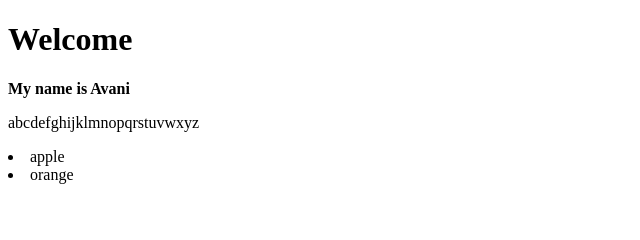
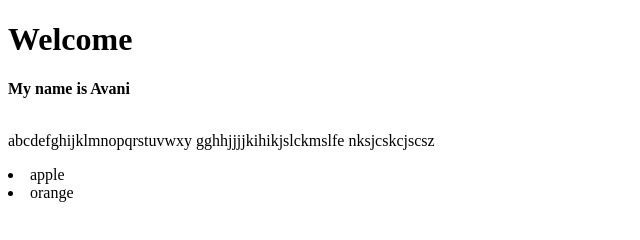
Before and after one commit to avanisheth27/todo_2017Fall, a plain HTML site: page index.html in a window 1280 px wide. Shown: the whole page, without its empty margins (0-640 px from the left). Drawn offline with Linux system fonts and the light colour scheme.

Commit message:
Break Tag

```diff
--- a/index.html
+++ b/index.html
@@ -5,7 +5,10 @@
 
 <h1>Welcome</h1>
 <b> My name is Avani </b>
-<p> abcdefghijklmnopqrstuvwxyz </p>
+<p><br> abcdefghijklmnopqrstuvwxy
+gghhjjjjkihikjslckmslfe
+nksjcskcjscsz</br> </p>
+
 <li>apple</li>
 <li>orange</li>
 </body>
```
